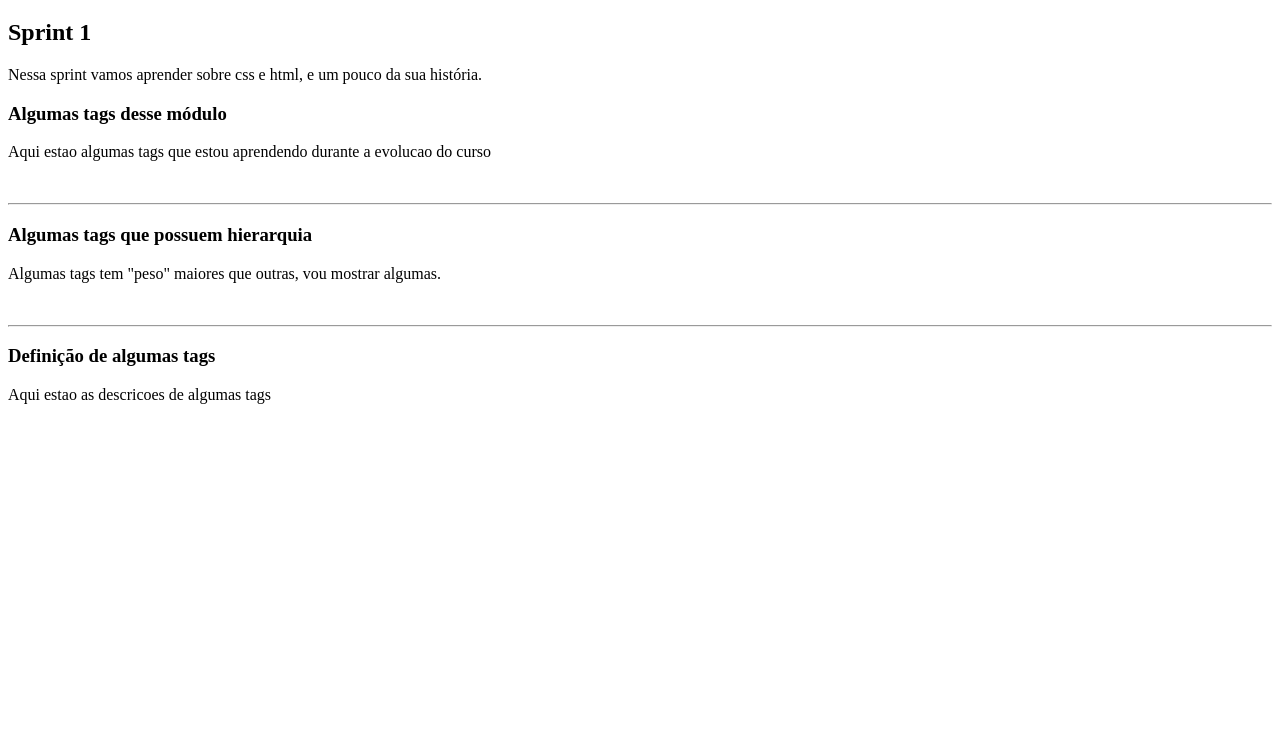
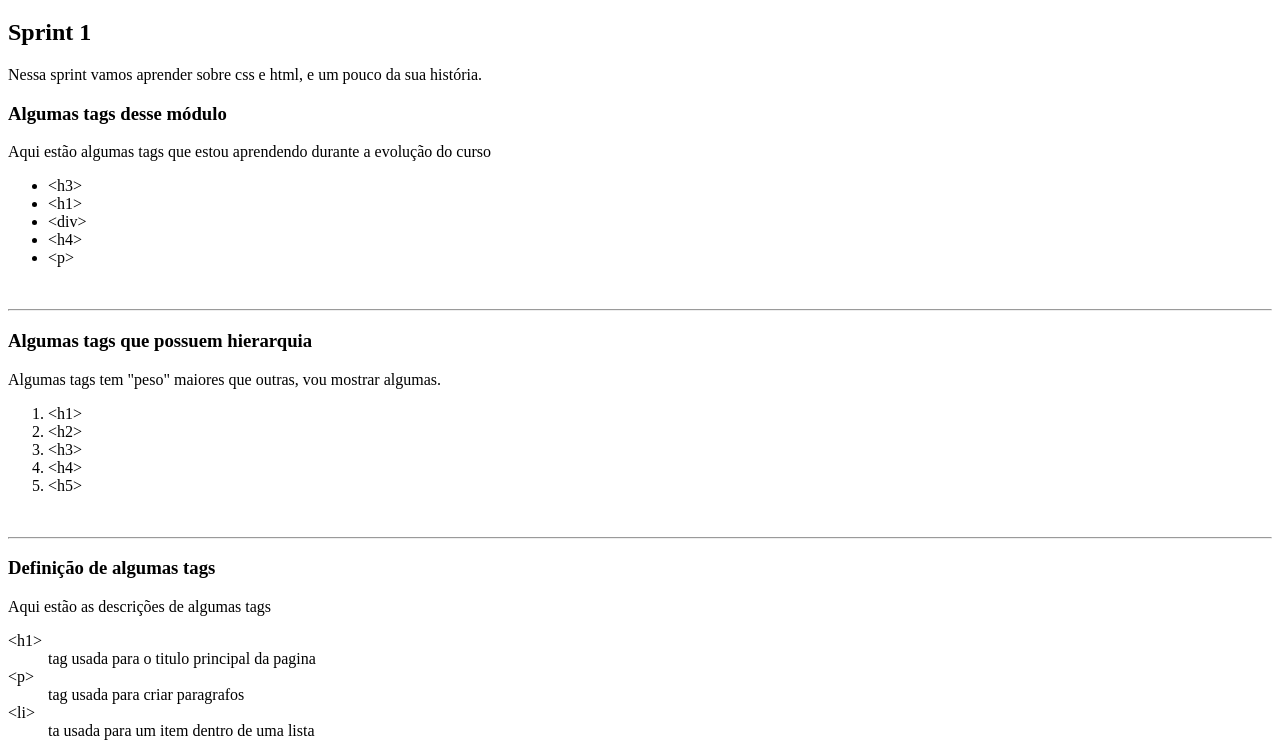
Before and after one commit to lucastsutsumi/formacao-front-BRQ, a plain HTML site: page exercicios.html in a window 1280 px wide. Shown: the part 61-817 px from the top of the page. Drawn offline with Linux system fonts and the light colour scheme.

Commit message:
add lists

```diff
--- a/exercicios.html
+++ b/exercicios.html
@@ -20,9 +20,17 @@
           Algumas tags desse módulo
         </h3>
         <p>
-          Aqui estao algumas tags que estou aprendendo durante a evolucao do
+          Aqui estão algumas tags que estou aprendendo durante a evolução do
           curso
         </p>
+
+        <ul>
+          <li>&lth3&gt</li>
+          <li>&lth1&gt</li>
+          <li>&ltdiv&gt</li>
+          <li>&lth4&gt</li>
+          <li>&ltp&gt</li>
+        </ul>
       </div>
 
       <br />
@@ -33,6 +41,14 @@
           Algumas tags que possuem hierarquia
         </h3>
         <p>Algumas tags tem "peso" maiores que outras, vou mostrar algumas.</p>
+
+        <ol type="1">
+          <li>&lth1&gt</li>
+          <li>&lth2&gt</li>
+          <li>&lth3&gt</li>
+          <li>&lth4&gt</li>
+          <li>&lth5&gt</li>
+        </ol>
       </div>
 
       <br />
@@ -42,7 +58,16 @@
         <h3 style="font-family: 'Times New Roman', serif">
           Definição de algumas tags
         </h3>
-        <p>Aqui estao as descricoes de algumas tags</p>
+        <p>Aqui estão as descrições de algumas tags</p>
+
+        <dl>
+          <dt>&lth1&gt</dt>
+          <dd>tag usada para o titulo principal da pagina</dd>
+          <dt>&ltp&gt</dt>
+          <dd>tag usada para criar paragrafos</dd>
+          <dt>&ltli&gt</dt>
+          <dd>ta usada para um item dentro de uma lista</dd>
+        </dl>
       </div>
     </main>
   </body>
```
